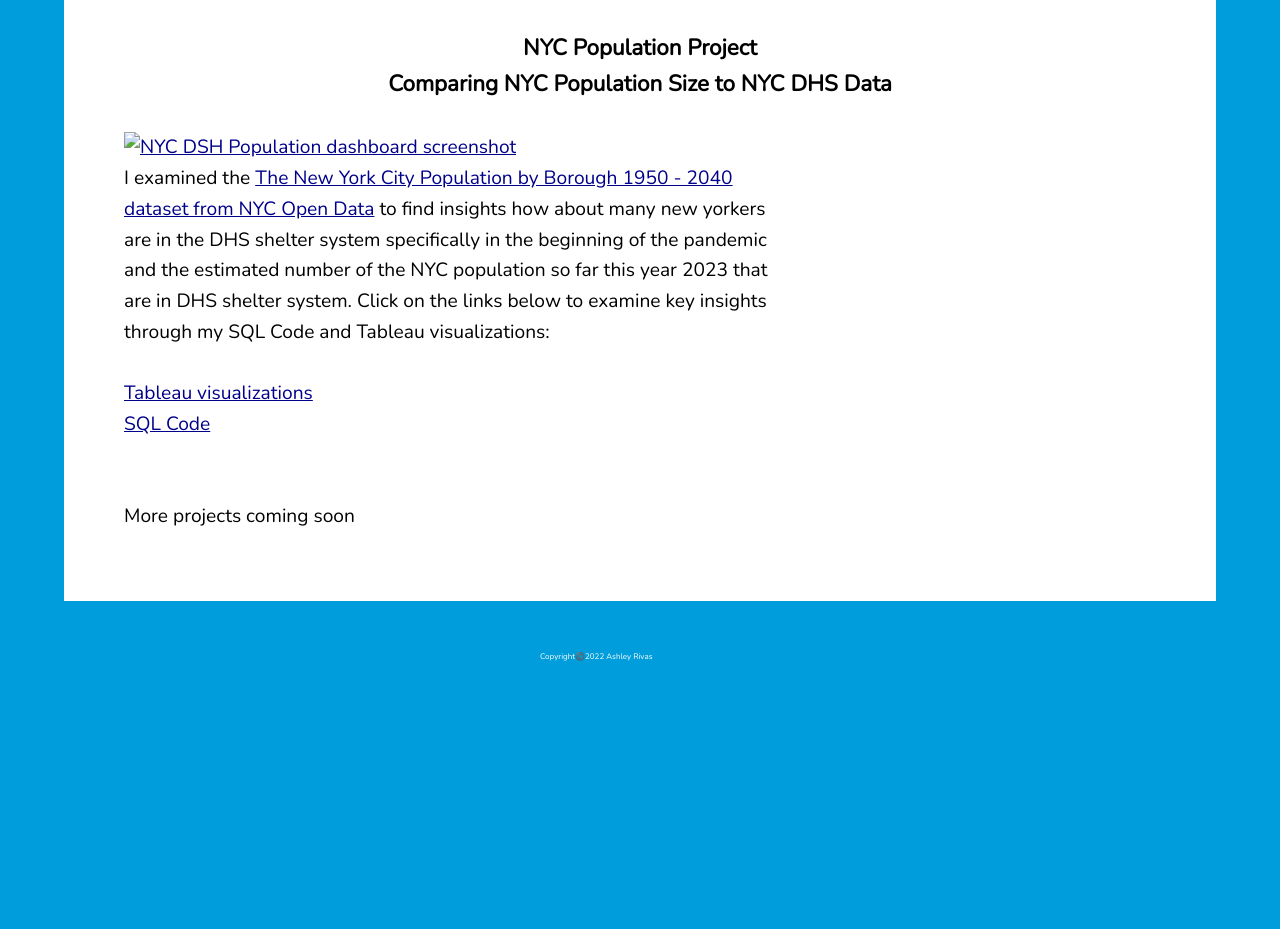
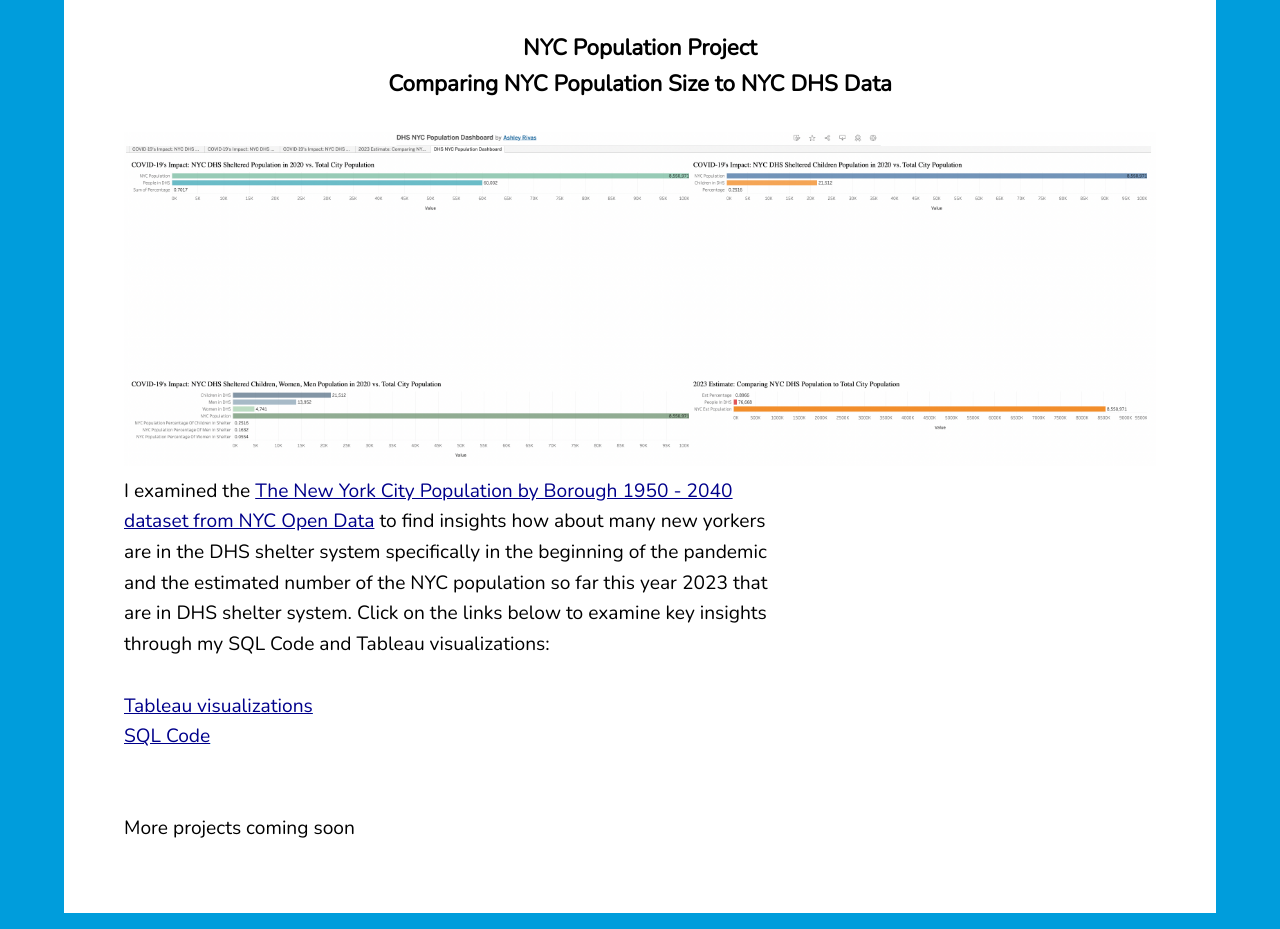
Before and after one commit to rivasash1/OnlinePortfolio, a plain HTML site: page portfolio.html in a window 1280 px wide. Shown: the part 1984-2913 px from the top of the page. Before the commit the page ends 2863 px from the top, so only its background shows below. Drawn offline with nearby package versions, Linux system fonts and the light colour scheme.

Commit message:
Update portfolio.html

```diff
--- a/portfolio.html
+++ b/portfolio.html
@@ -58,7 +58,7 @@
                 <h4>NYC Population Project <br>
                     Comparing NYC Population Size to NYC DHS Data</h4> <br>
                     <a href="https://public.tableau.com/app/profile/ashley.rivas/viz/DHSNYCPopulationDashboard/DHSNYCPopulationDashboard?publish=yes">
-                        <img src="images/NYCDHSDash.jpg" alt="NYC DSH Population dashboard screenshot">
+                        <img src="images/DHSNYCPOPDash.jpg" alt="NYC DSH Population dashboard screenshot">
                     </a>
                     <p>
                         I examined the <a href="https://data.cityofnewyork.us/City-Government/New-York-City-Population-by-Borough-1950-2040/xywu-7bv9">
```
